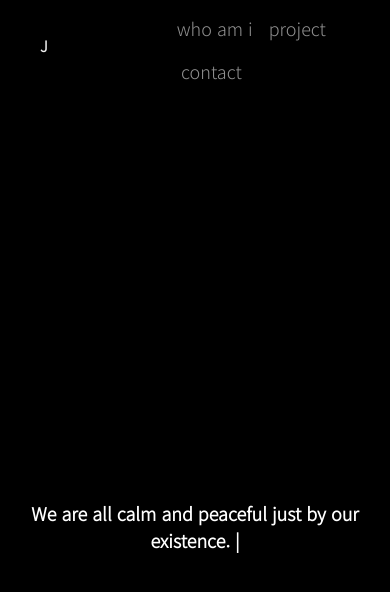
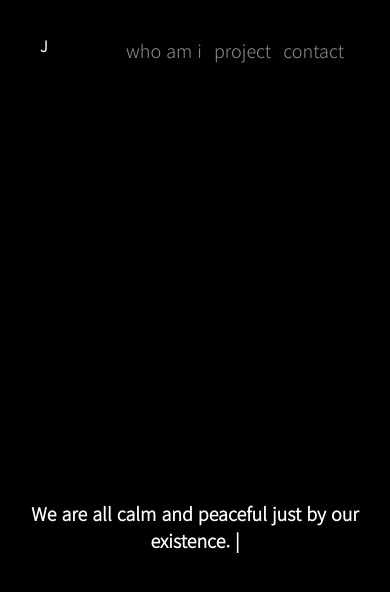
Before and after one commit to yzinnie/portfolio, a React (Create React App) app: page / in a window 390 px wide. Shown: the top 592 px of the page. Built offline with nearby package versions, Linux system fonts and the light colour scheme; a web font is replaced by a local one.

Commit message:
UPDATE CSS

```diff
--- a/src/App.css
+++ b/src/App.css
@@ -229,9 +229,15 @@ p {
     height: 200px;
   }
   .Header .menu a {
-    padding: 8px;
+    padding: 6px;
   }
   .w-100 {
     width: 500px;
   }
+  .Project {
+    text-align: start;
+    align-items: center;
+    padding-left: 10px;
+    padding-right: 10px;
+  }
 }
```
